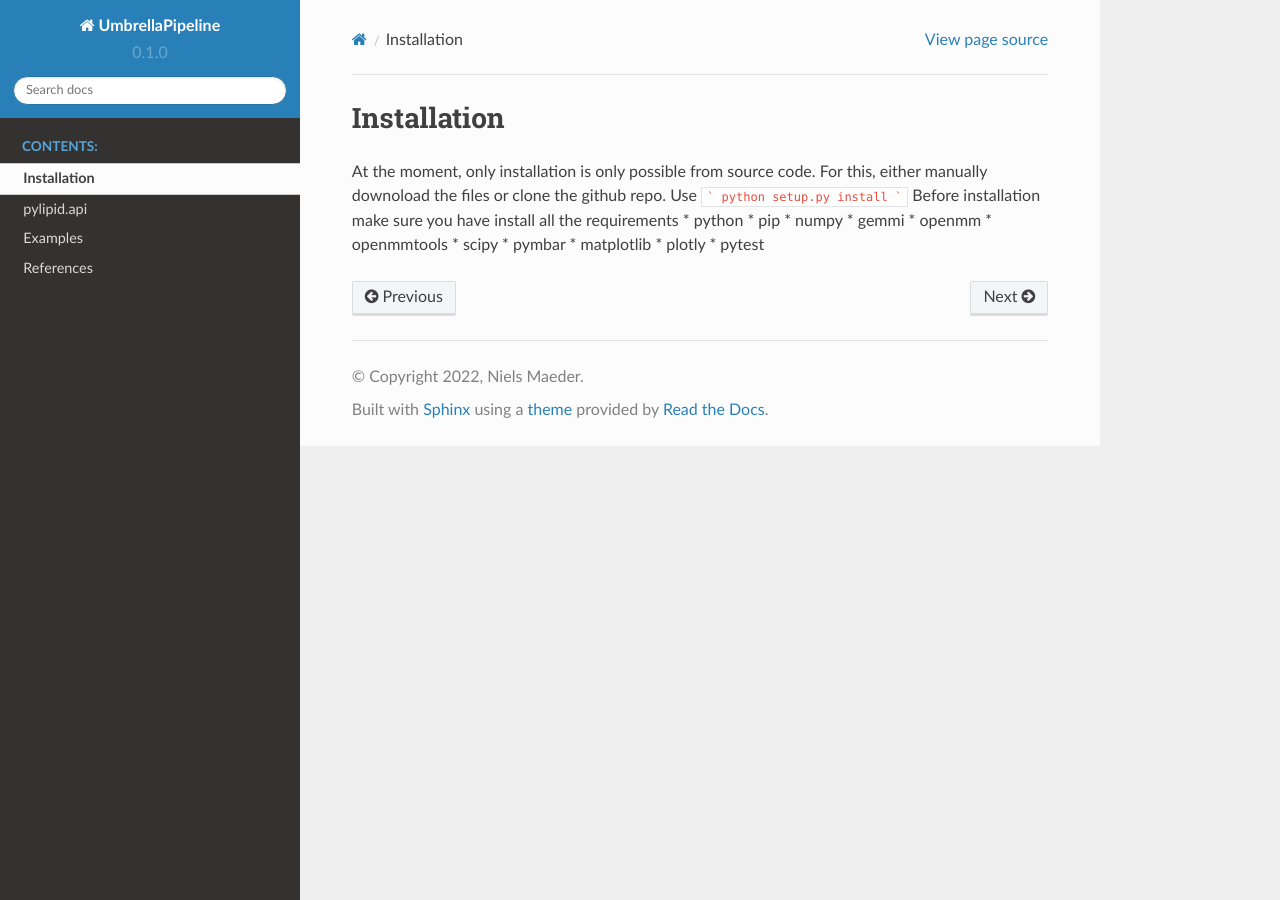
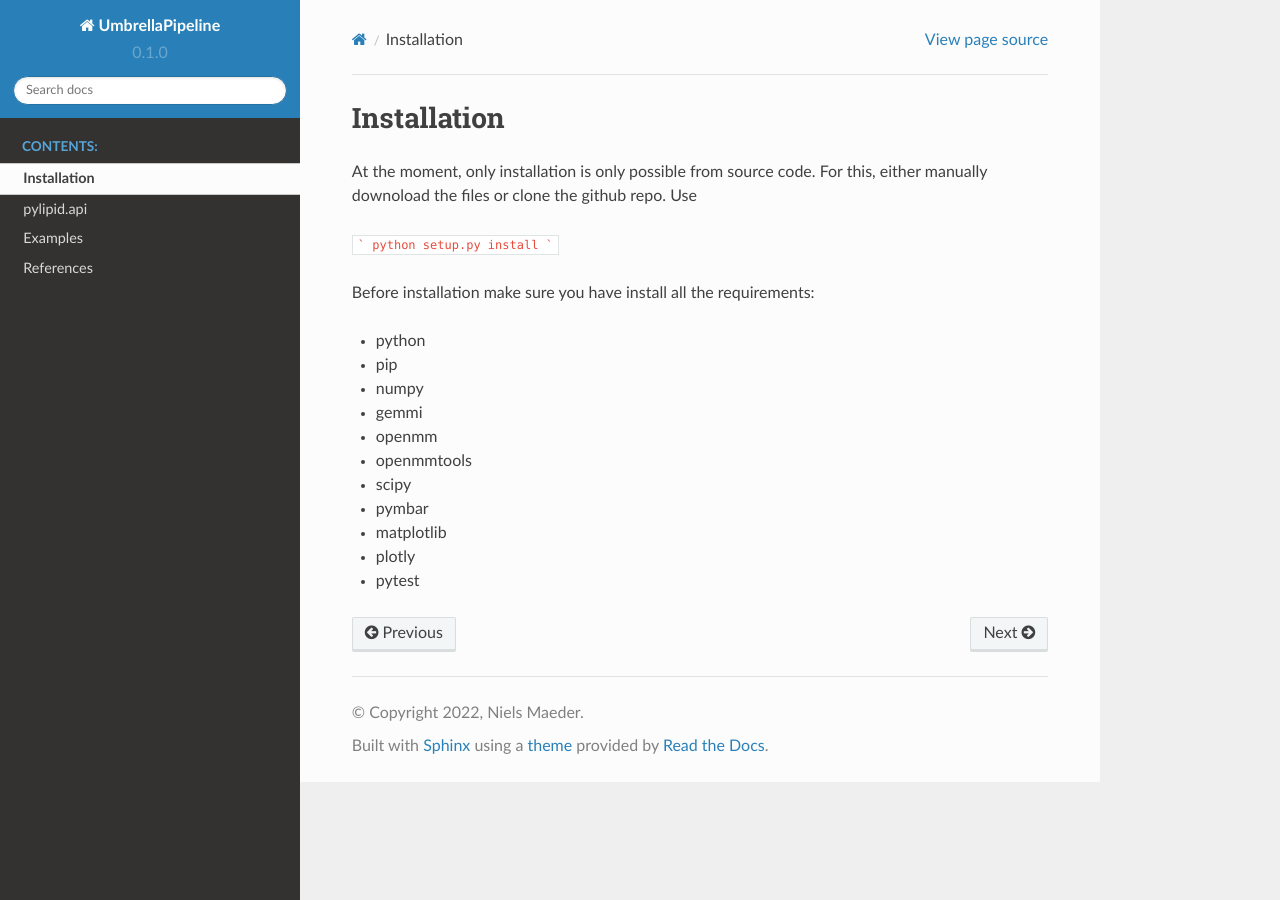
Before and after one commit to nmaeder/UmbrellaPipeline, a Sphinx documentation site: the page built from docs/installation.rst, in a window 1280 px wide. Built offline with Sphinx 7.4.7 and the Read the Docs theme 2.0.0, drawn with Linux system fonts in a browser that asks for light colours; pages that are not in the unit, such as notebooks, are missing from menus.

````diff
--- a/docs/installation.rst
+++ b/docs/installation.rst
@@ -3,10 +3,13 @@ Installation
 
 At the moment, only installation is only possible from source code. For this, either manually downoload the files or clone the github repo.
 Use
+
 ```
 python setup.py install
 ```
-Before installation make sure you have install all the requirements
+
+Before installation make sure you have install all the requirements:
+
 * python
 * pip
 * numpy
````
